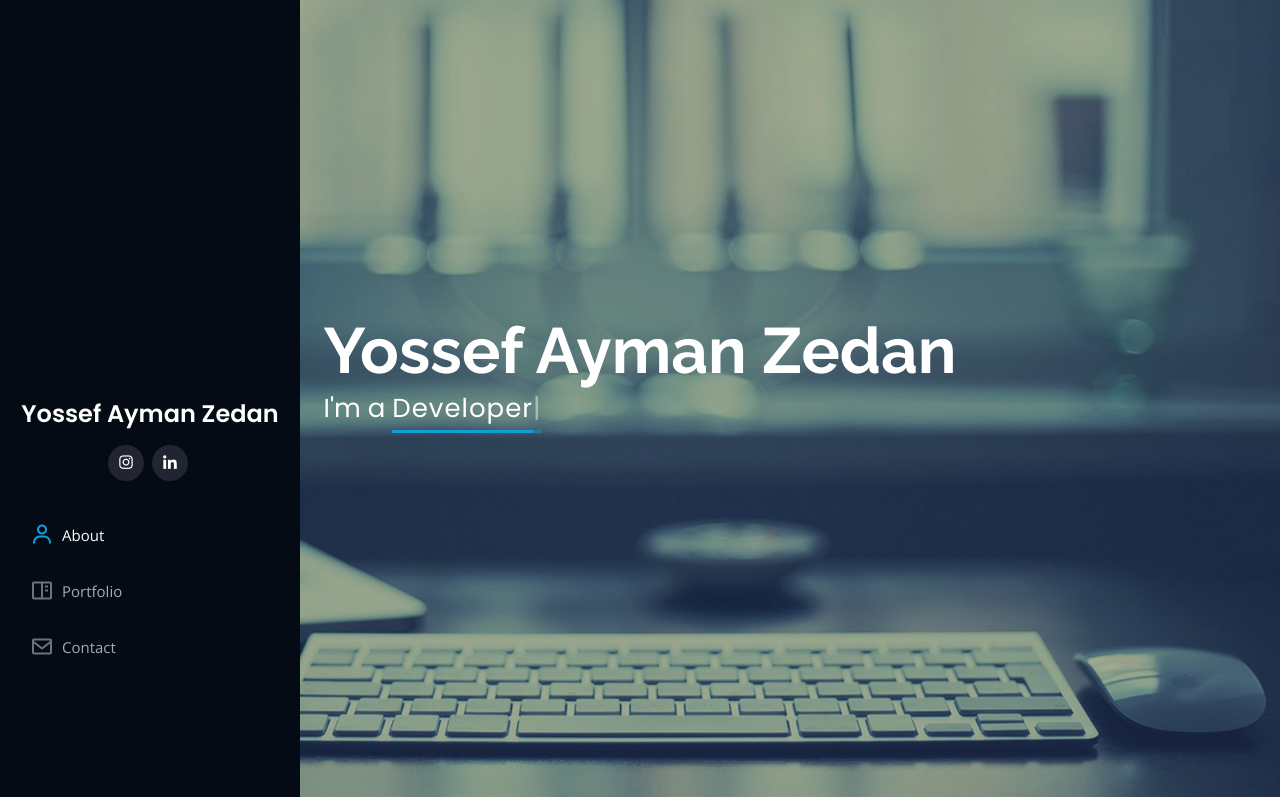
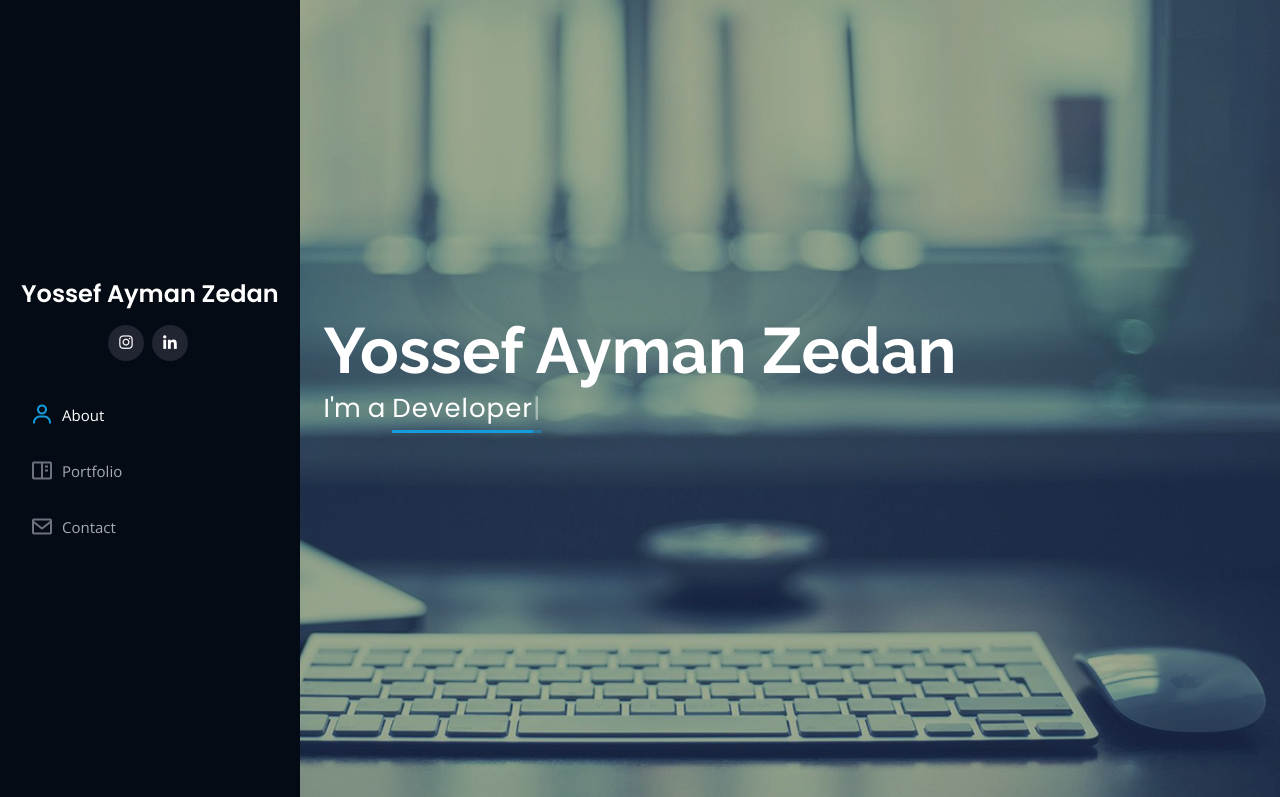
Before and after one commit to yossefaymanzedan/Yossefaymanzedan.github.io, a plain HTML site: page index.html in a window 1280 px wide. Shown: the top 797 px of the page. Drawn offline with nearby package versions, Linux system fonts and the light colour scheme.

Commit message:
Update index.html

```diff
--- a/index.html
+++ b/index.html
@@ -44,7 +44,7 @@
   <header id="header">
     <div class="d-flex flex-column">
 
-      <div style="margin-top:50vh;" class="profile">
+      <div style="margin-top:35vh;" class="profile">
 
         <h1 class="text-light" style="text-align: center;"><a href="index.html">Yossef Ayman Zedan</a></h1>
         <div class="social-links mt-3 text-center">
```
